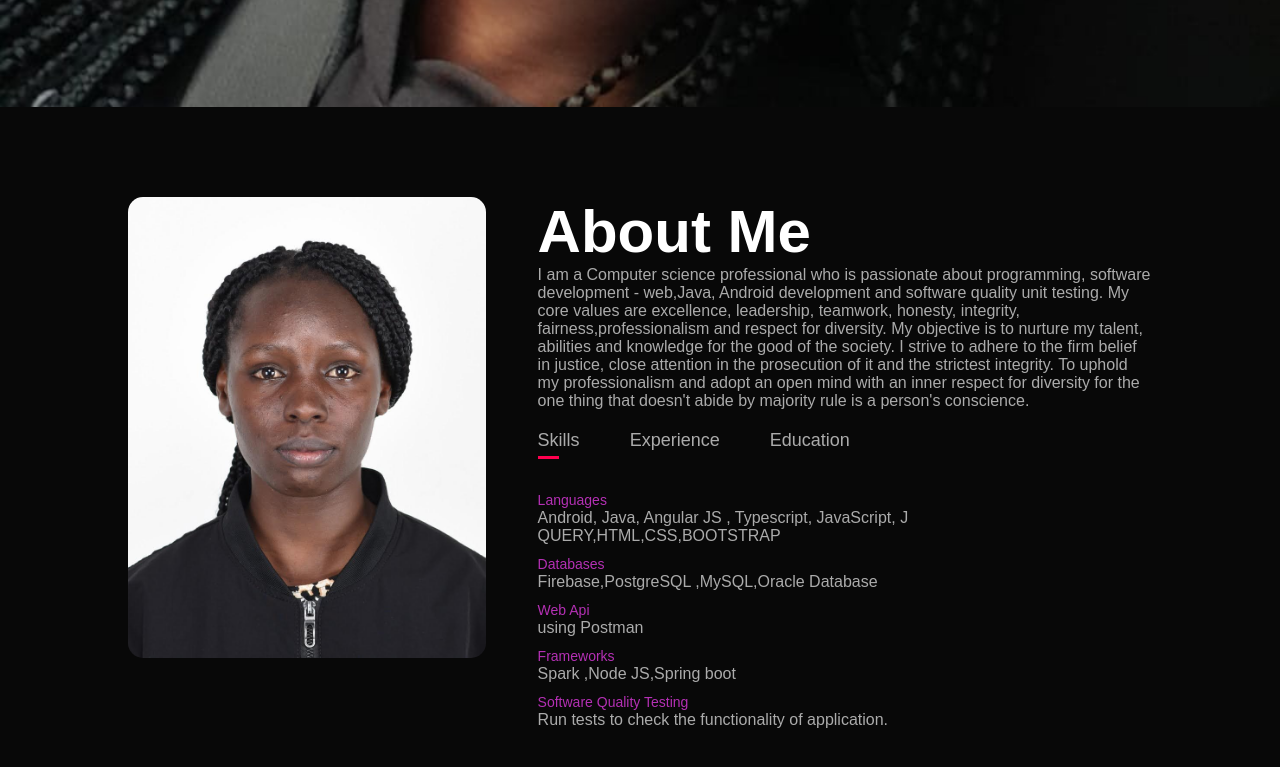
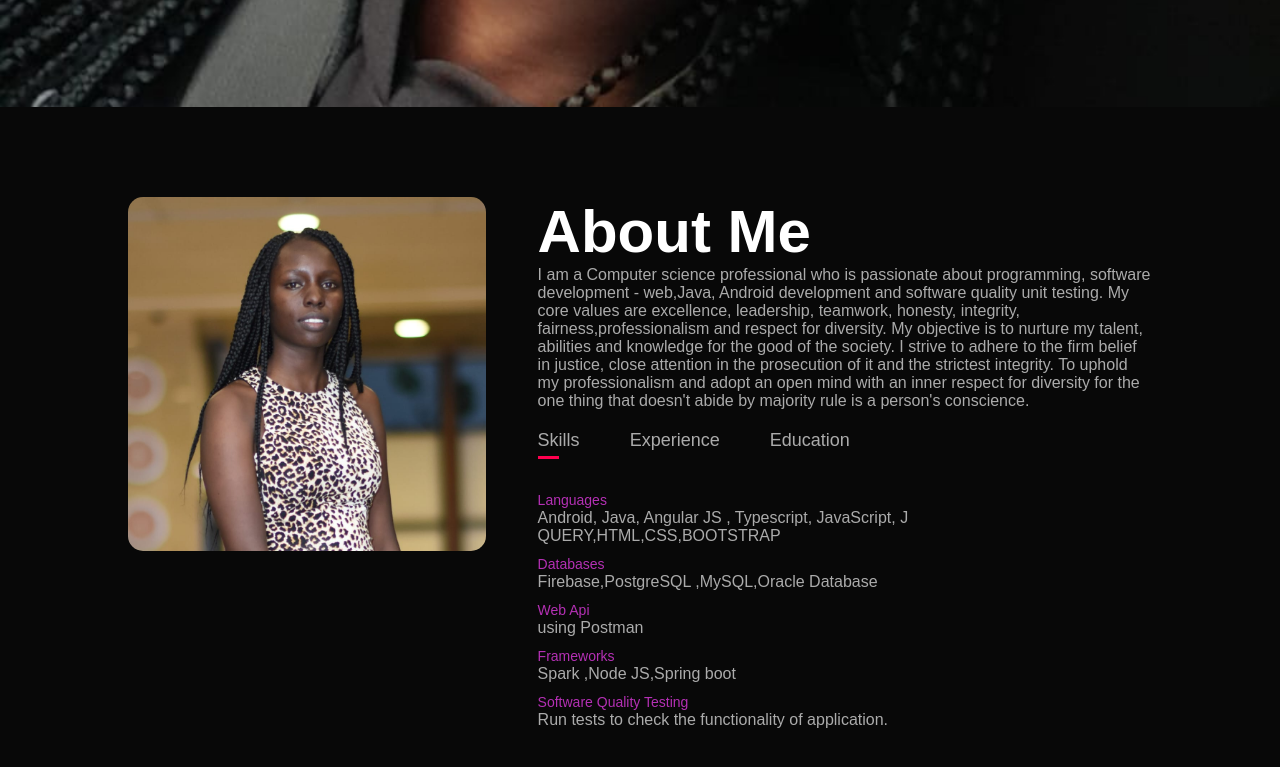
Before and after one commit to judyrop/my_portfolio, a plain HTML site: page index.html in a window 1280 px wide. Shown: the part 693-1460 px from the top of the page. Drawn offline with Linux system fonts and the light colour scheme.

Commit message:
made changes

```diff
--- a/index.html
+++ b/index.html
@@ -34,7 +34,7 @@
         <div class="container">
             <div class="row">
                 <div class="about-col-1">
-                    <img src="image/jud.jpg" >
+                    <img src="image/jr.jpeg" >
                 </div>
                 <div class="about-col-2">
                     <h1 class="sub-title">About Me</h1>
```
